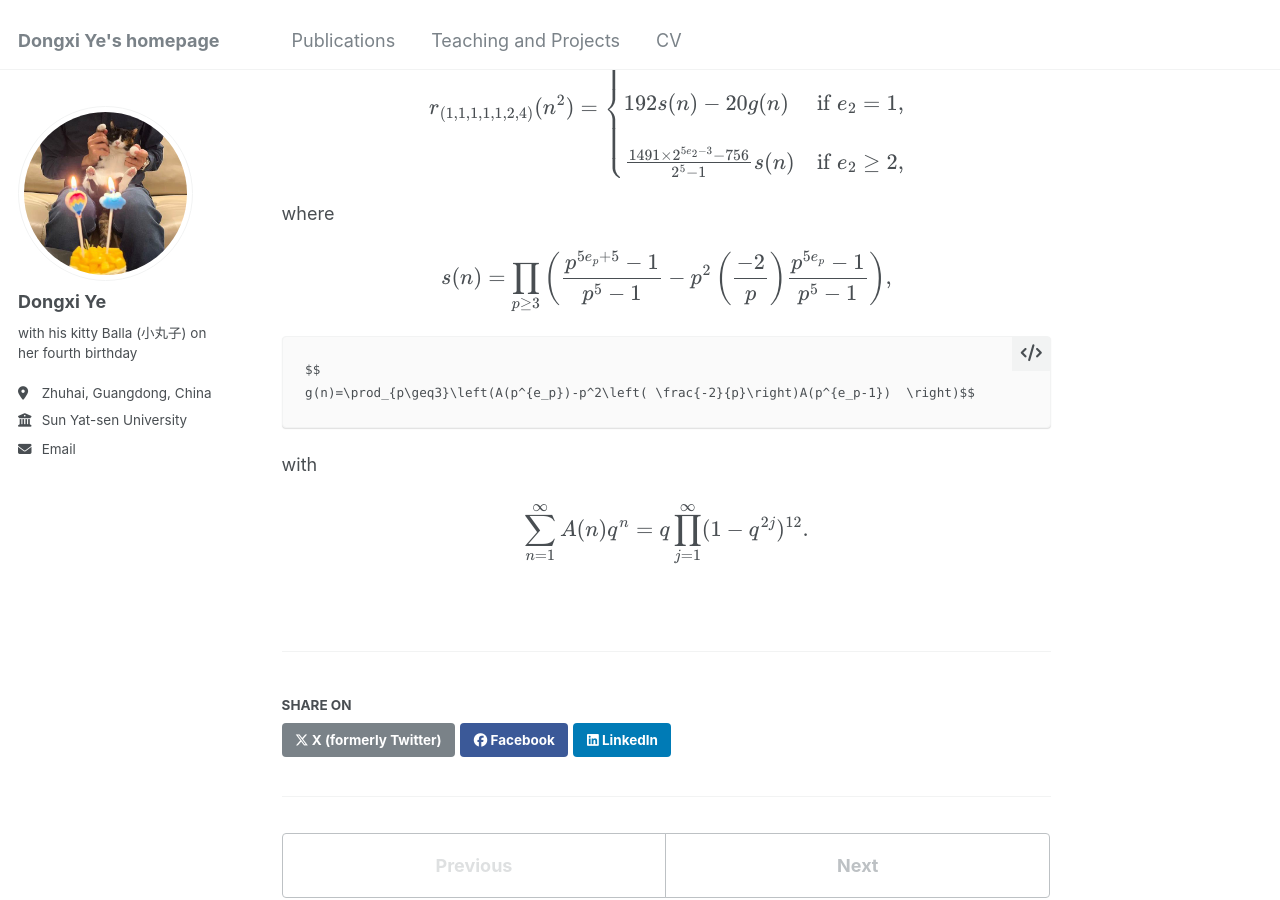
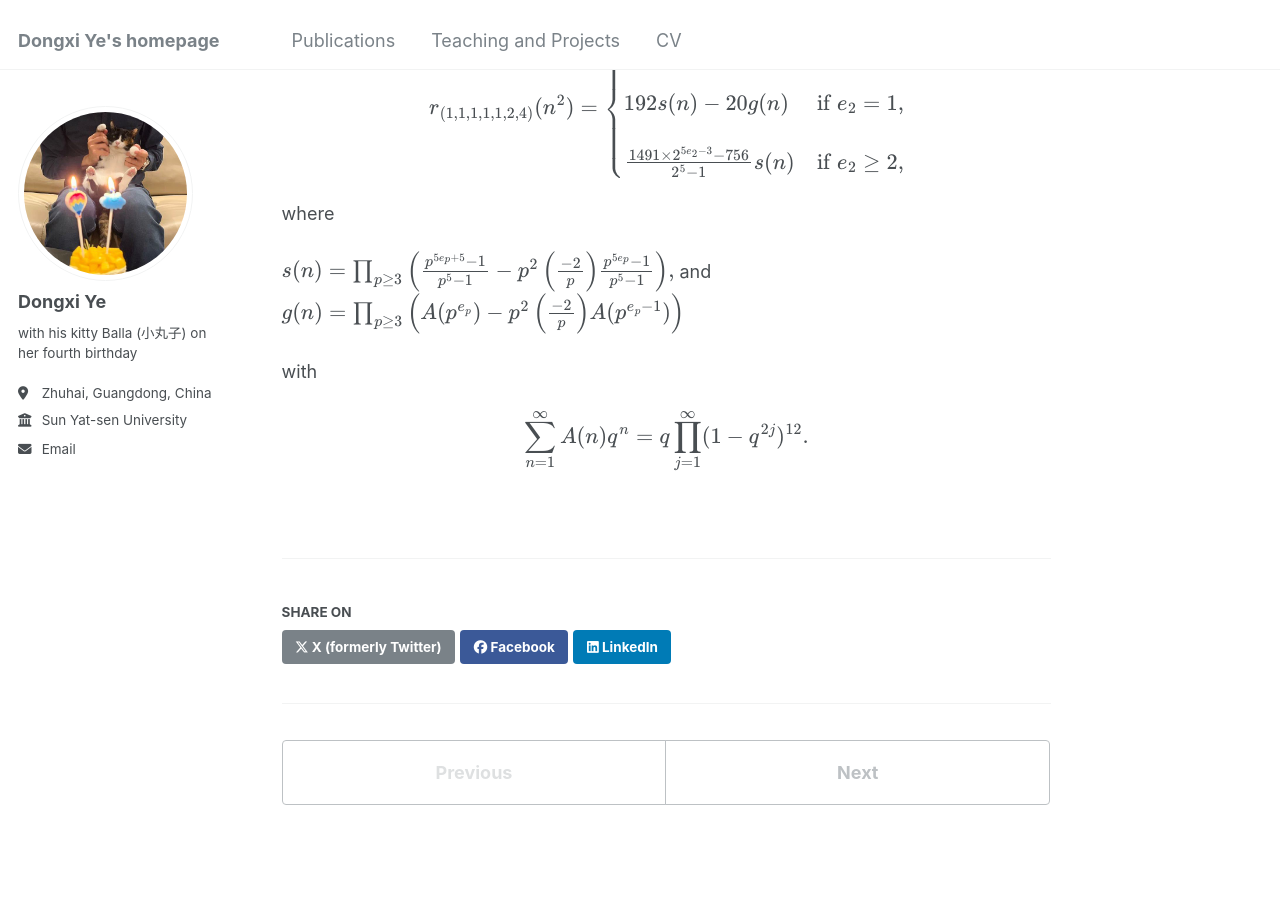
Before and after one commit to Dongxi-Ye/homepage, a Jekyll site: the page built from _teaching/Project 2023.md, in a window 1280 px wide and 900 px high, scrolled down 524 px. Built offline with Jekyll 4.4.1, drawn with Linux system fonts in a browser that asks for light colours.

Commit message:
Update Project 2023.md

```diff
--- a/_teaching/Project 2023.md
+++ b/_teaching/Project 2023.md
@@ -32,9 +32,8 @@ where
 $$
     s(n)=\prod_{p\geq3}\left(\frac{p^{5e_p+5}-1}{p^5-1}-p^2\left( \frac{-2}{p}\right)\frac{p^{5e_p}-1}{p^5-1}\right),
     $$
-
-    $$
-    g(n)=\prod_{p\geq3}\left(A(p^{e_p})-p^2\left( \frac{-2}{p}\right)A(p^{e_p-1})  \right)$$
+and
+    $$g(n)=\prod_{p\geq3}\left(A(p^{e_p})-p^2\left( \frac{-2}{p}\right)A(p^{e_p-1})\right)$$
 
 with
 
```
